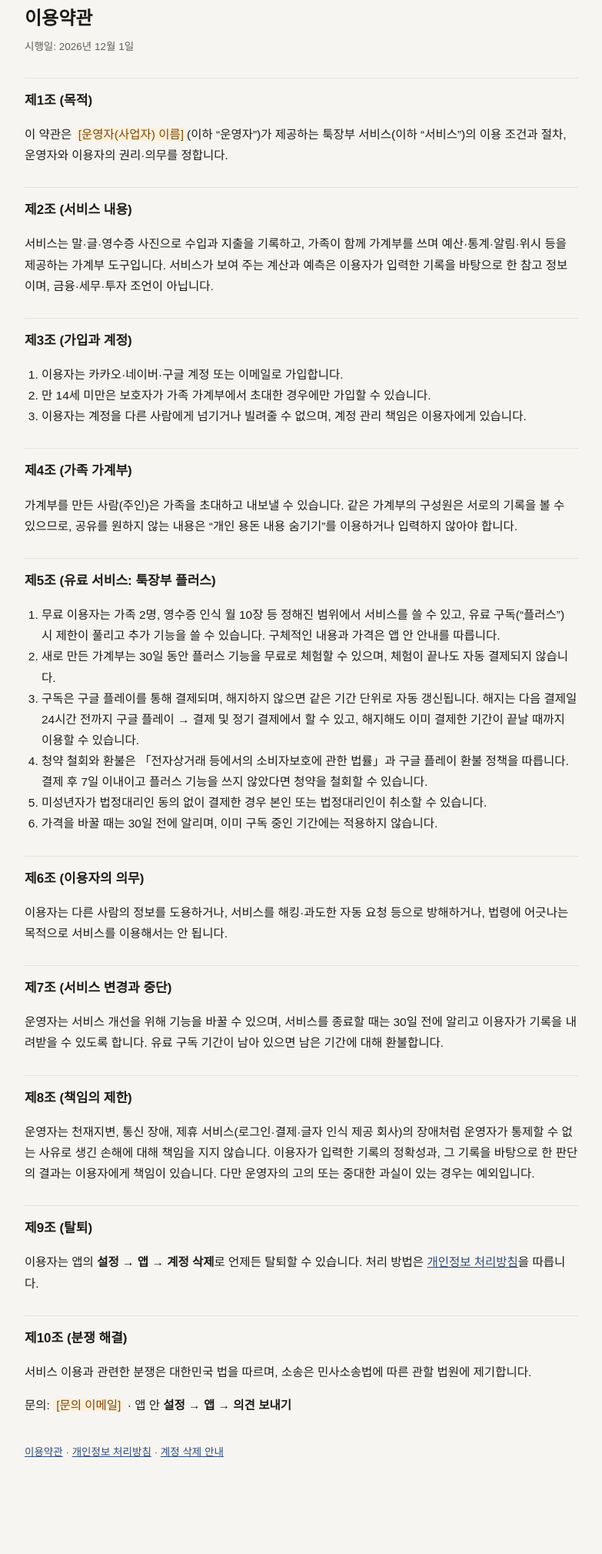
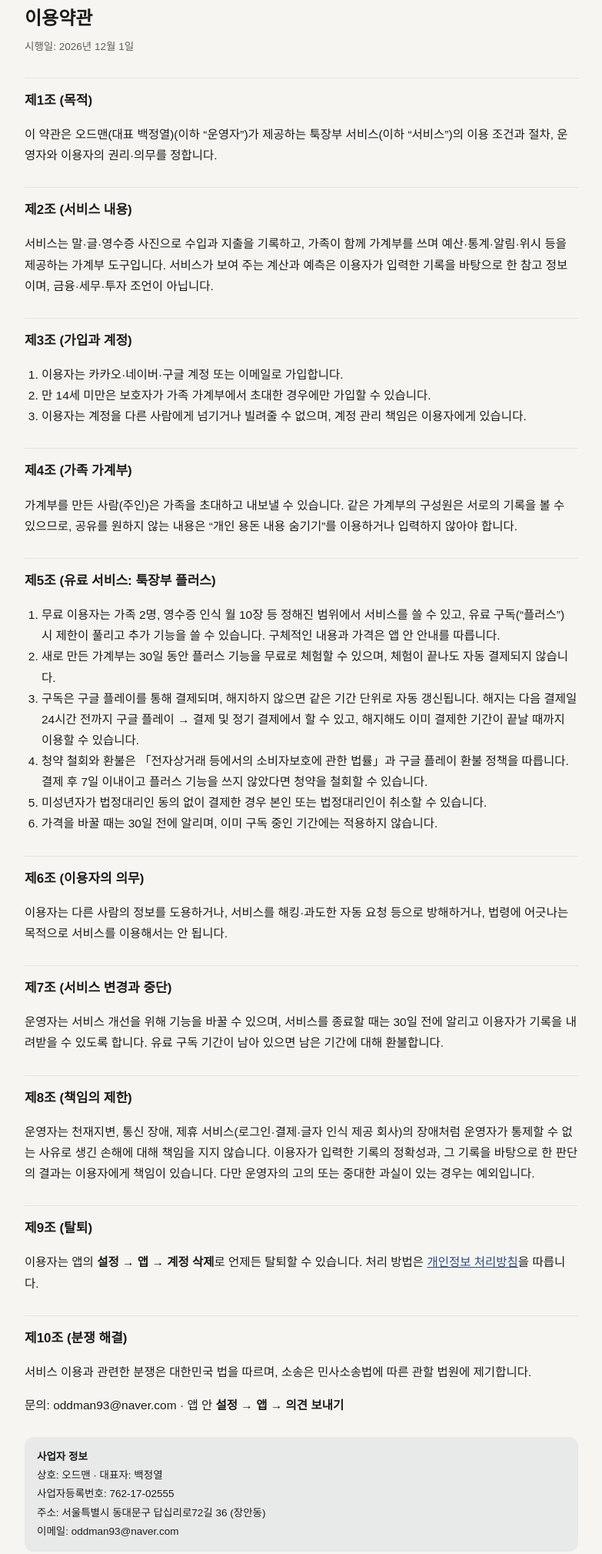
Before and after one commit to oddman-kr/tukjangbu, a plain HTML site: page terms.html in a window 1280 px wide. Shown: the part 83-2102 px from the top of the page at 77% size, without its empty margins (248-1031 px from the left). Before the commit the page ends 2063 px from the top, so only its background shows below. Drawn offline with Linux system fonts and the light colour scheme.

Commit message:
약관·개인정보처리방침·계정삭제 안내에 사업자 정보 채우기
Co-Authored-By: Claude Opus 5.5 <noreply@anthropic.com>
Claude-Session: https://claude.ai/code/session_01QfphkyRCDMnZKC4oEVejn8

```diff
--- a/terms.html
+++ b/terms.html
@@ -14,7 +14,7 @@ a{color:var(--pri)} ol,ul{padding-left:22px} .tbl{overflow-x:auto}
 </style></head><body><div class="wrap"><header><img src="icon-192.png" alt=""><b>툭장부</b></header>
 
 <h1>이용약관</h1><div class="meta">시행일: 2026년 12월 1일</div>
-<h2>제1조 (목적)</h2><p>이 약관은 <span class="todo">[운영자(사업자) 이름]</span>(이하 “운영자”)가 제공하는 툭장부 서비스(이하 “서비스”)의 이용 조건과 절차, 운영자와 이용자의 권리·의무를 정합니다.</p>
+<h2>제1조 (목적)</h2><p>이 약관은 오드맨(대표 백정열)(이하 “운영자”)가 제공하는 툭장부 서비스(이하 “서비스”)의 이용 조건과 절차, 운영자와 이용자의 권리·의무를 정합니다.</p>
 <h2>제2조 (서비스 내용)</h2><p>서비스는 말·글·영수증 사진으로 수입과 지출을 기록하고, 가족이 함께 가계부를 쓰며 예산·통계·알림·위시 등을 제공하는 가계부 도구입니다. 서비스가 보여 주는 계산과 예측은 이용자가 입력한 기록을 바탕으로 한 참고 정보이며, 금융·세무·투자 조언이 아닙니다.</p>
 <h2>제3조 (가입과 계정)</h2><ol><li>이용자는 카카오·네이버·구글 계정 또는 이메일로 가입합니다.</li><li>만 14세 미만은 보호자가 가족 가계부에서 초대한 경우에만 가입할 수 있습니다.</li><li>이용자는 계정을 다른 사람에게 넘기거나 빌려줄 수 없으며, 계정 관리 책임은 이용자에게 있습니다.</li></ol>
 <h2>제4조 (가족 가계부)</h2><p>가계부를 만든 사람(주인)은 가족을 초대하고 내보낼 수 있습니다. 같은 가계부의 구성원은 서로의 기록을 볼 수 있으므로, 공유를 원하지 않는 내용은 “개인 용돈 내용 숨기기”를 이용하거나 입력하지 않아야 합니다.</p>
@@ -30,5 +30,6 @@ a{color:var(--pri)} ol,ul{padding-left:22px} .tbl{overflow-x:auto}
 <h2>제8조 (책임의 제한)</h2><p>운영자는 천재지변, 통신 장애, 제휴 서비스(로그인·결제·글자 인식 제공 회사)의 장애처럼 운영자가 통제할 수 없는 사유로 생긴 손해에 대해 책임을 지지 않습니다. 이용자가 입력한 기록의 정확성과, 그 기록을 바탕으로 한 판단의 결과는 이용자에게 책임이 있습니다. 다만 운영자의 고의 또는 중대한 과실이 있는 경우는 예외입니다.</p>
 <h2>제9조 (탈퇴)</h2><p>이용자는 앱의 <b>설정 → 앱 → 계정 삭제</b>로 언제든 탈퇴할 수 있습니다. 처리 방법은 <a href="privacy.html">개인정보 처리방침</a>을 따릅니다.</p>
 <h2>제10조 (분쟁 해결)</h2><p>서비스 이용과 관련한 분쟁은 대한민국 법을 따르며, 소송은 민사소송법에 따른 관할 법원에 제기합니다.</p>
-<p>문의: <span class="todo">[문의 이메일]</span> · 앱 안 <b>설정 → 앱 → 의견 보내기</b></p>
+<p>문의: oddman93@naver.com · 앱 안 <b>설정 → 앱 → 의견 보내기</b></p>
+<div class="biz" style="margin-top:28px;padding:14px 16px;border-radius:12px;background:rgba(47,75,124,.07);font-size:13.5px;line-height:1.8"><b>사업자 정보</b><br>상호: 오드맨 · 대표자: 백정열<br>사업자등록번호: 762-17-02555<br>주소: 서울특별시 동대문구 답십리로72길 36 (장안동)<br>이메일: oddman93@naver.com</div>
 <p class="meta" style="margin-top:36px"><a href="terms.html">이용약관</a> · <a href="privacy.html">개인정보 처리방침</a> · <a href="delete-account.html">계정 삭제 안내</a></p></div></body></html>
```
Also changed, not shown: delete-account.html (+2 -1 lines), privacy.html (+3 -2 lines).
